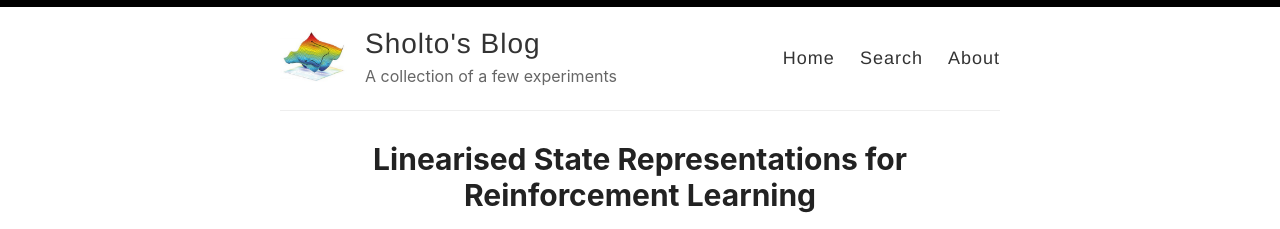
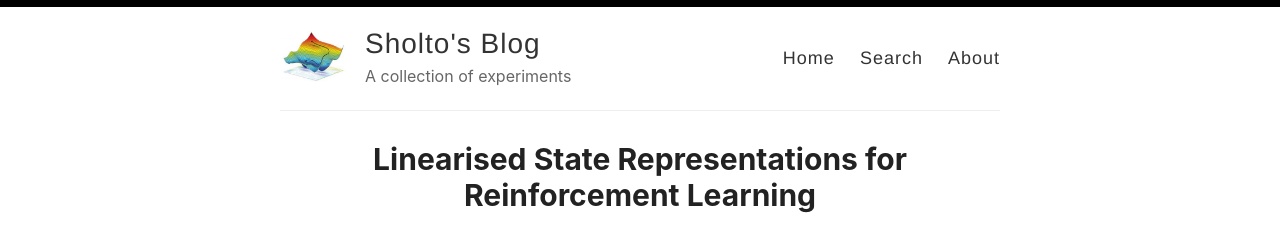
Before and after one commit to sholtodouglas/sholtodouglas.github.io, a Jekyll site: the page built from index.html, in a window 1280 px wide and 900 px high. Shown: the top 229 px of the window. Built offline with Jekyll 4.4.1, drawn with Linux system fonts in a browser that asks for light colours; the list of posts is cut into pages by our own code.

Commit message:
Update _config.yml

```diff
--- a/_config.yml
+++ b/_config.yml
@@ -9,7 +9,7 @@ name: Sholto's Blog
 author: Sholto Douglas
 
 # Short bio or description (displayed in the header)
-description: A collection of a few experiments
+description: A collection of experiments
 
 # URL of your avatar or profile pic (you could use your GitHub profile pic)
 avatar: /images/loss_surface.png
```
